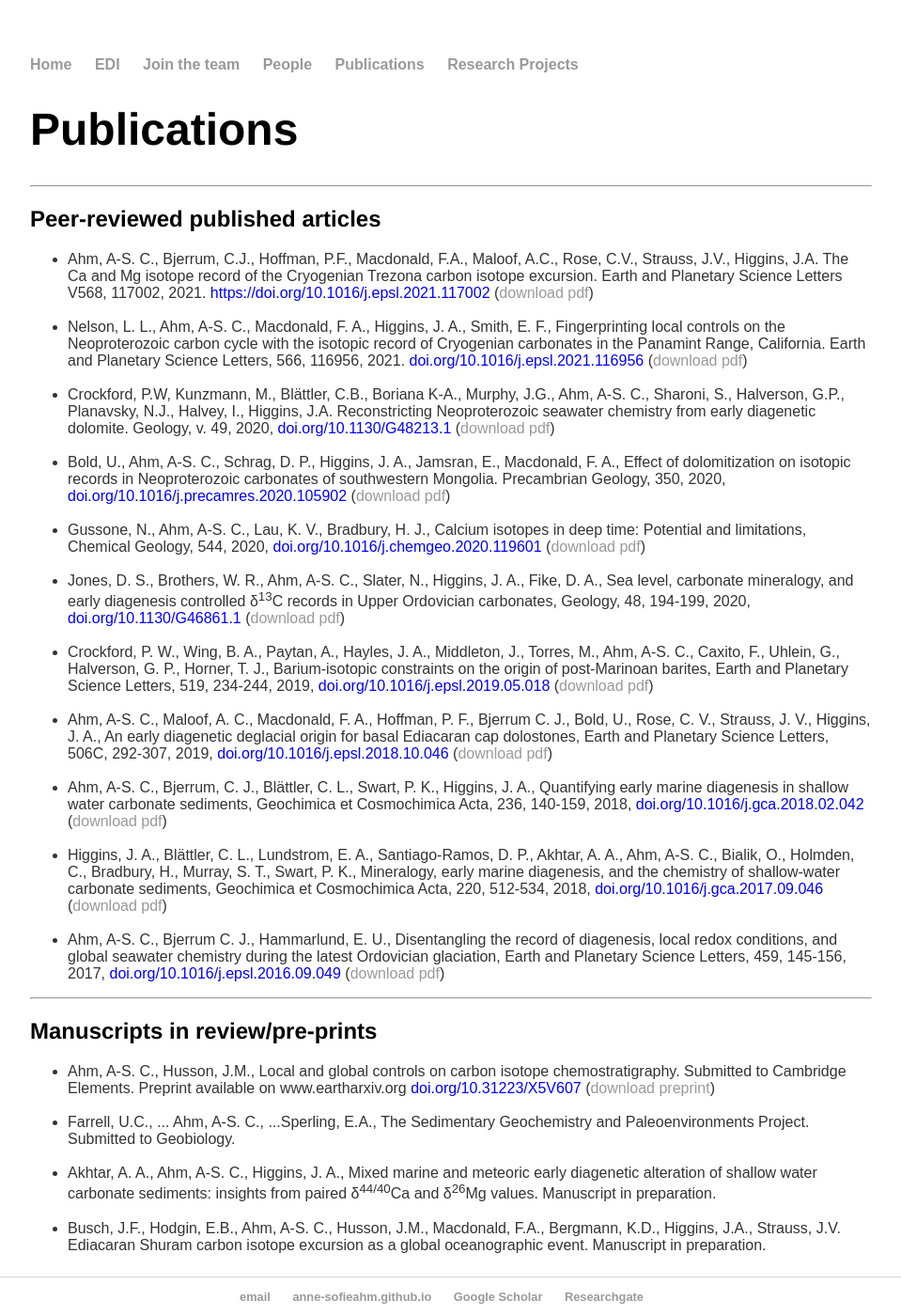
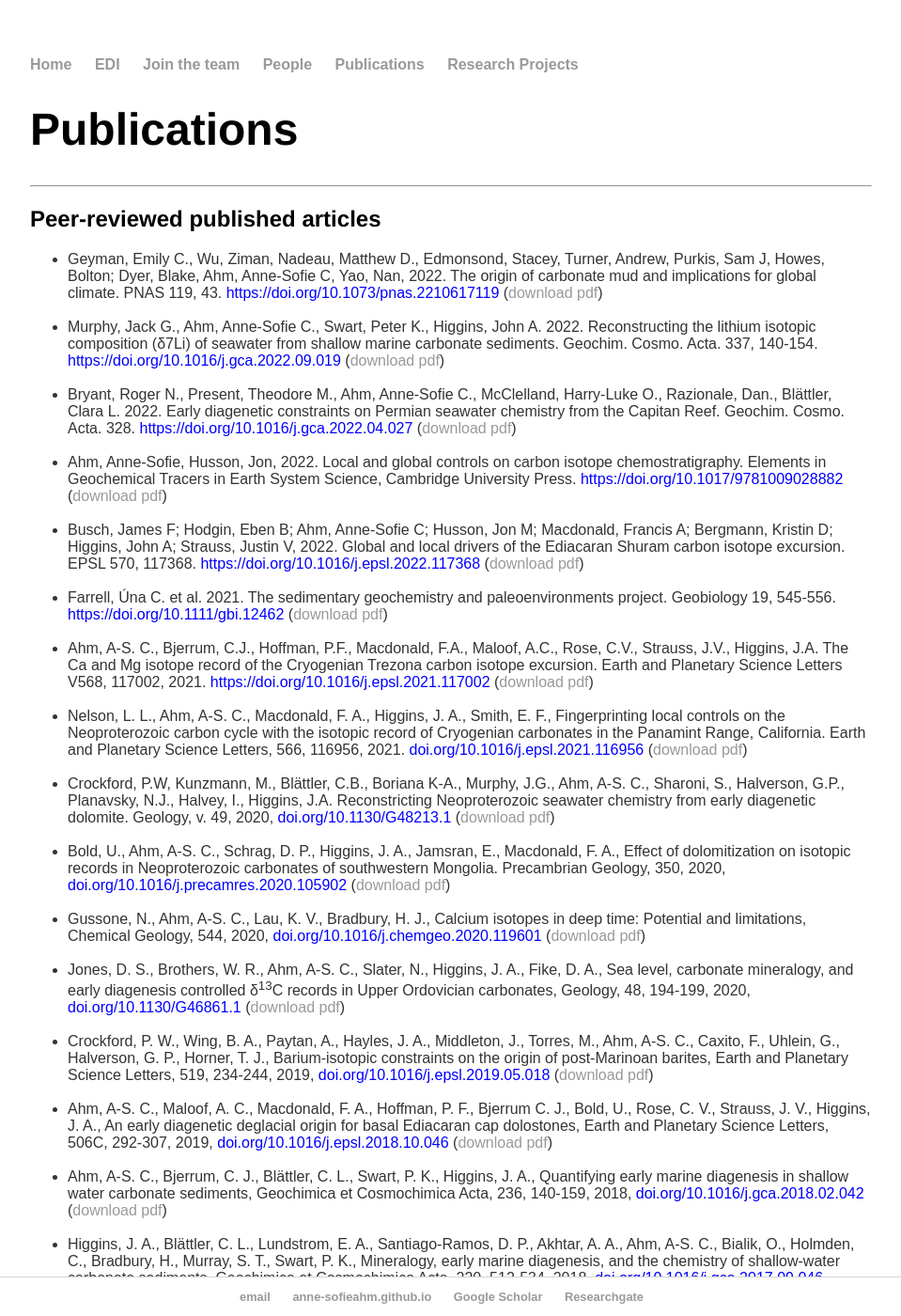
Before and after one commit to Anne-SofieAhm/Anne-SofieAhm.github.io, a Jekyll site: the page built from publications/index.html, in a window 1280 px wide and 1400 px high. Shown: the whole window at 94% size, without its empty margins (160-1119 px from the left). Built offline with Jekyll 4.4.1, drawn with Linux system fonts in a browser that asks for light colours; some of the changed text lies outside the part shown.

Commit message:
update papers

```diff
--- a/publications/index.html
+++ b/publications/index.html
@@ -9,6 +9,50 @@ title: Publications
 <h2>Peer-reviewed published articles</h2>
 <p>
 <ul style="font-family: Arial; color:#333">
+
+  <li>Geyman, Emily C., Wu, Ziman, Nadeau, Matthew D., Edmonsond, Stacey, Turner,
+    Andrew, Purkis, Sam J, Howes, Bolton; Dyer, Blake, Ahm, Anne-Sofie C, Yao, Nan,
+    2022. The origin of carbonate mud and implications for global climate. PNAS 119, 43.
+    <a href="https://doi.org/10.1073/pnas.2210617119" style="color:blue;">https://doi.org/10.1073/pnas.2210617119</a>
+    (<a href="Geyman2022.pdf">download pdf</a>)
+  </li>
+  <br>
+  <li>Murphy, Jack G., Ahm, Anne-Sofie C., Swart, Peter K., Higgins, John A. 2022.
+    Reconstructing the lithium isotopic composition (δ7Li) of seawater from shallow
+    marine carbonate sediments. Geochim. Cosmo. Acta. 337, 140-154.
+    <a href="https://doi.org/10.1016/j.gca.2022.09.019" style="color:blue;">https://doi.org/10.1016/j.gca.2022.09.019</a>
+    (<a href="Murphy2022.pdf">download pdf</a>)
+  </li>
+  <br>
+  <li>Bryant, Roger N., Present, Theodore M., Ahm, Anne-Sofie C., McClelland,
+    Harry-Luke O., Razionale, Dan., Blättler, Clara L. 2022. Early diagenetic
+    constraints on Permian seawater chemistry from the Capitan Reef. Geochim.
+    Cosmo. Acta. 328.
+    <a href="https://doi.org/10.1016/j.gca.2022.04.027" style="color:blue;">https://doi.org/10.1016/j.gca.2022.04.027</a>
+    (<a href="Bryant2022.pdf">download pdf</a>)
+  </li>
+  <br>
+  <li>Ahm, Anne-Sofie, Husson, Jon, 2022. Local and global controls on carbon
+    isotope chemostratigraphy. Elements in Geochemical Tracers in Earth System
+    Science, Cambridge University Press.
+    <a href="https://doi.org/10.1017/9781009028882" style="color:blue;">https://doi.org/10.1017/9781009028882</a>
+    (<a href="Ahm_and_Husson2022.pdf">download pdf</a>)
+  </li>
+  <br>
+  <li>Busch, James F; Hodgin, Eben B; Ahm, Anne-Sofie C; Husson, Jon M; Macdonald,
+    Francis A; Bergmann, Kristin D; Higgins, John A; Strauss, Justin V, 2022.
+    Global and local drivers of the Ediacaran Shuram carbon isotope excursion.
+    EPSL 570, 117368.
+    <a href="https://doi.org/10.1016/j.epsl.2022.117368" style="color:blue;">https://doi.org/10.1016/j.epsl.2022.117368</a>
+    (<a href="Busch2022.pdf">download pdf</a>)
+  </li>
+  <br>
+  <li>Farrell, Úna C. et al. 2021. The sedimentary geochemistry and paleoenvironments project.
+    Geobiology 19, 545-556.
+    <a href="https://doi.org/10.1111/gbi.12462" style="color:blue;">https://doi.org/10.1111/gbi.12462</a>
+    (<a href="Farrell2021.pdf">download pdf</a>)
+  </li>
+  <br>
   <li>Ahm, A-S. C., Bjerrum, C.J., Hoffman, P.F., Macdonald, F.A., Maloof, A.C.,
     Rose, C.V., Strauss, J.V., Higgins, J.A. The Ca and Mg isotope record of the
     Cryogenian Trezona carbon isotope excursion.
@@ -107,16 +151,17 @@ title: Publications
 <p>
 <ul style="font-family: Arial; color:#333">
 
-  <li>Ahm, A-S. C., Husson, J.M., Local and global controls on carbon isotope
-    chemostratigraphy. Submitted to Cambridge Elements.
-    Preprint available on www.eartharxiv.org
-    <a href="https://doi.org/10.31223/X5V607" style="color:blue;">
-      doi.org/10.31223/X5V607</a>
-    (<a href="Elements_carbon_preprint.pdf">download preprint</a>)
+  <li>Ostrander, Chadlin M., Bjerrum, Christian J., Ahm, Anne-Sofie C. Ahm, Stenger, Simon R.,
+    Butterfield, Nicholas J., Grotzinger, John P., El-Ghali, Mohamed, Harthi, Abdul R., Al-Rawahi,
+    Zuwaina, Nielsen, Sune G. Widespread marine anoxia during generation of the Ediacaran Shuram
+    carbon isotope excursion.
+    In review, Geobiology.
   </li>
   <br>
-  <li>Farrell, U.C., ... Ahm, A-S. C., ...Sperling, E.A., The Sedimentary
-    Geochemistry and Paleoenvironments Project. Submitted to Geobiology.
+  <li>Ruiz, Daniel G., Goldblatt, Colin, Ahm, Anne-Sofie C. Photochemical modelling of the
+    climate-redox evolution of the Great Oxidation Event: from a Snowball Earth to a Hot-Moist
+    Greenhouse.
+    Accepted for publication in EPSL.
   </li>
   <br>
   <li>Akhtar, A. A., Ahm, A-S. C., Higgins, J. A., Mixed marine and
@@ -124,11 +169,5 @@ title: Publications
     insights from paired &#948<sup>44/40</sup>Ca and &#948<sup>26</sup>Mg values.
     Manuscript in preparation.
   </li>
-  <br>
-  <li>Busch, J.F., Hodgin, E.B., Ahm, A-S. C., Husson, J.M., Macdonald,
-    F.A., Bergmann, K.D., Higgins, J.A., Strauss, J.V. Ediacaran Shuram carbon
-    isotope excursion as a global oceanographic event.
-    Manuscript in preparation.
-  </li>
 </ul>
 </p>
```
Also changed, not shown: 6 other files.
